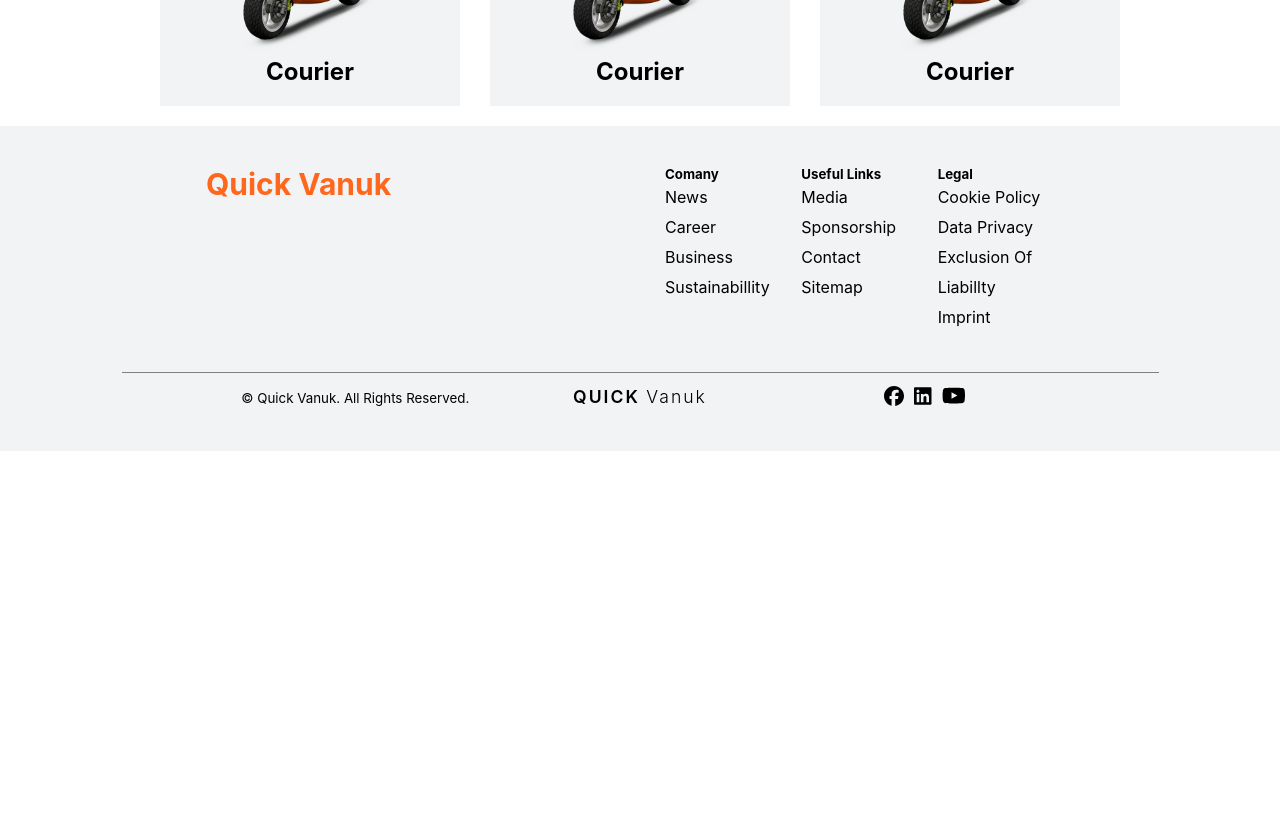
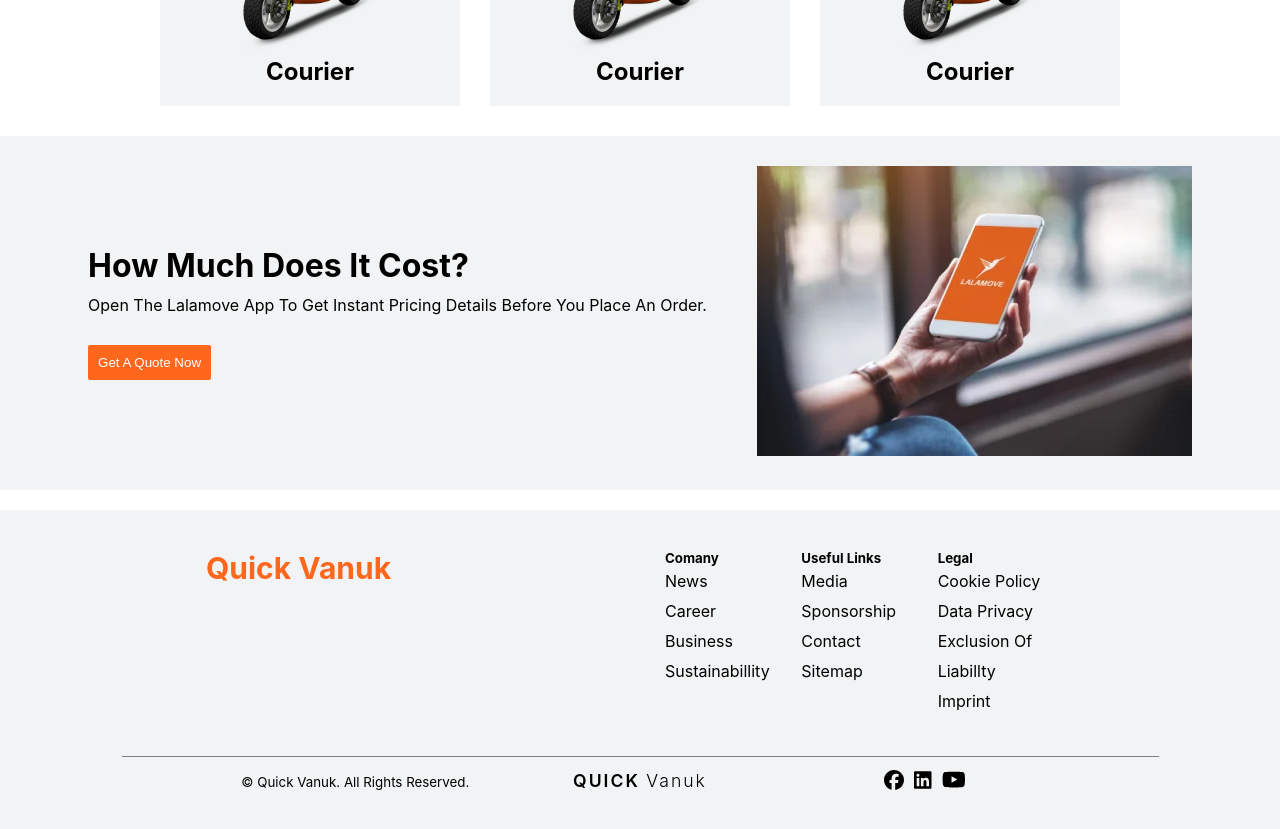
Before and after one commit to sazzadhossain1/Quick-Vanuk, a React (Create React App) app: page / in a window 1280 px wide. Shown: the part 4100-4929 px from the top of the page. Before the commit the page ends 4551 px from the top, so only its background shows below. Built offline with nearby package versions, Linux system fonts and the light colour scheme.

Commit message:
add fifth section

```diff
--- /dev/null
+++ b/src/components/FifthSection/FifthSection.css
@@ -0,0 +1,29 @@
+.fifthSection_parent_div {
+  background-color: #f1f3f4;
+  margin-top: 30px;
+  padding-top: 30px;
+  padding-bottom: 30px;
+
+  display: flex;
+  grid-template-columns: repeat(2, 1fr);
+  align-items: center;
+  justify-content: center;
+  gap: 50px;
+}
+.fifthSection_text_div {
+  text-align: left;
+}
+.fifthSection_text_div h1 {
+  margin-bottom: 10px;
+}
+.fifthSection_text_div p {
+  margin-bottom: 10px;
+}
+.fifthSection_text_div button {
+  padding: 10px;
+  border: none;
+  background-color: #ff671d;
+  margin-top: 20px;
+  color: white;
+  border-radius: 2px;
+}
--- /dev/null
+++ b/src/components/FifthSection/FifthSection.js
@@ -0,0 +1,27 @@
+import React from "react";
+import "./FifthSection.css";
+import { Link } from "react-router-dom";
+import fifthSectionPhoto from "../../accets/fifthSectionPhotos/fifthSectionPhoto.webp";
+
+const FifthSection = () => {
+  return (
+    <div className="fifthSection_parent_div">
+      <div className="fifthSection_text_div">
+        <h1>How much does it cost?</h1>
+        <p>
+          Open the Lalamove app to get instant pricing details before you place
+          an order.
+        </p>
+        <Link>
+          <button>Get a quote now</button>
+        </Link>
+      </div>
+
+      <div>
+        <img src={fifthSectionPhoto} alt="" />
+      </div>
+    </div>
+  );
+};
+
+export default FifthSection;
--- a/src/components/Home/Home.js
+++ b/src/components/Home/Home.js
@@ -5,6 +5,7 @@
 import SecondSection from "../SecondSection/SecondSection";
 import ThirdSection from "../ThirdSection/ThirdSection";
 import ForthSection from "../ForthSection/ForthSection";
+import FifthSection from "../FifthSection/FifthSection";
 
 const Home = () => {
   return (
@@ -14,6 +15,7 @@
       <SecondSection></SecondSection>
       <ThirdSection></ThirdSection>
       <ForthSection></ForthSection>
+      <FifthSection></FifthSection>
     </div>
   );
 };
```
Also changed, not shown: src/accets/fifthSectionPhotos/fifthSectionPhoto.webp (added).
